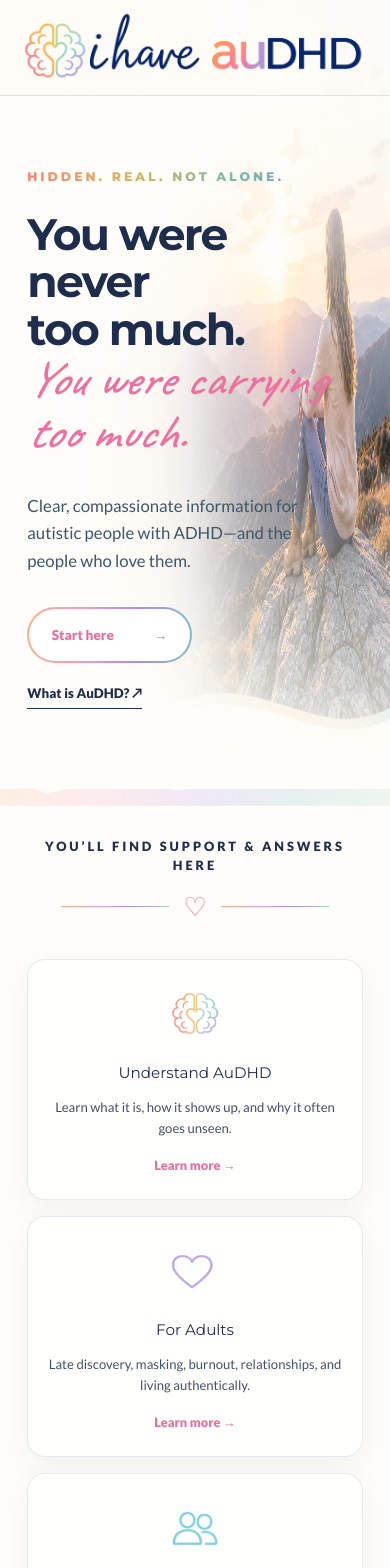
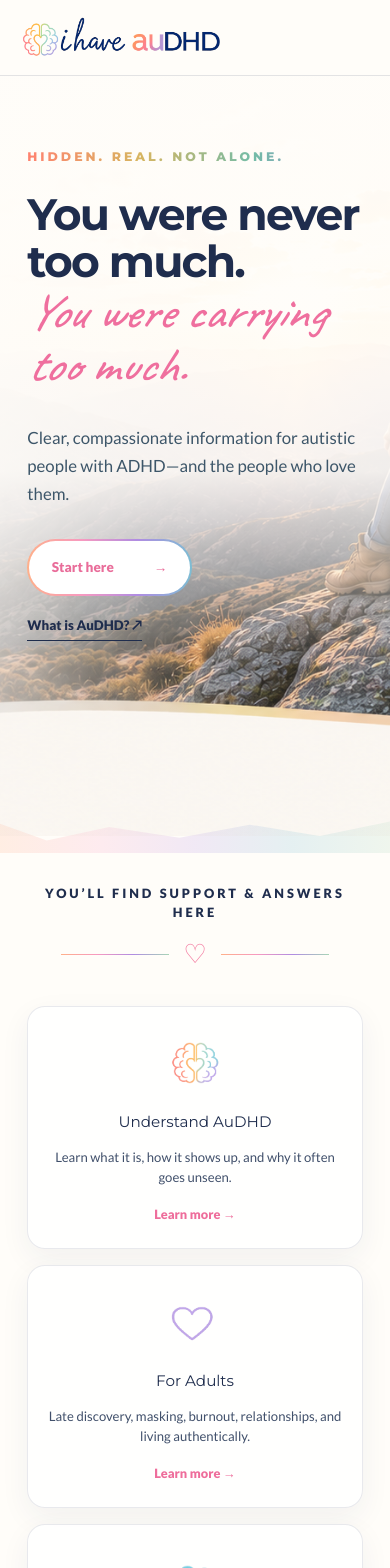
Before and after one commit to ihaveaudhd/ihaveaudhd, a Next.js app: page / in a window 390 px wide. Shown: the top 1568 px of the page. Built offline with nearby package versions, Linux system fonts and the light colour scheme.

Commit message:
Integrate branded photography and icons

```diff
--- a/src/app/globals.css
+++ b/src/app/globals.css
@@ -39,17 +39,8 @@ a { color: inherit; text-decoration: none; }
   z-index: 10;
 }
 .brand { display: flex; align-items: center; gap: .55rem; }
-.footer-logo { width: 88px; height: 88px; border-radius: 50%; }
-.brand-name { display: flex; align-items: baseline; gap: .35rem; white-space: nowrap; }
-.brand-name em { font-family: var(--font-script), cursive; font-size: 2rem; font-weight: 500; line-height: 1; }
-.brand-name strong { font-family: var(--font-heading), sans-serif; font-size: 1.65rem; font-weight: 600; letter-spacing: -.055em; }
-.brand-name strong i {
-  background: linear-gradient(90deg, var(--coral), var(--pink), var(--purple));
-  background-clip: text;
-  -webkit-background-clip: text;
-  color: transparent;
-  font-style: normal;
-}
+.header-logo { display: block; width: clamp(220px, 24vw, 340px); height: auto; }
+.footer-horizontal-logo { display: block; width: min(300px, 72vw); height: auto; }
 .site-header nav { display: flex; gap: clamp(1rem, 2.2vw, 2.3rem); font-size: .83rem; font-weight: 650; }
 .site-header nav a { padding: .4rem 0; border-bottom: 2px solid transparent; }
 .site-header nav a:hover { color: #e9679a; border-color: var(--pink); }
@@ -64,17 +55,19 @@ a { color: inherit; text-decoration: none; }
 }
 .hero {
   min-height: 640px;
-  display: grid;
-  grid-template-columns: 1.06fr .94fr;
-  align-items: stretch;
+  position: relative;
+  display: block;
   border-bottom: 0;
   overflow: hidden;
 }
+.hero-photo { object-fit: cover; object-position: center; z-index: 0; }
 .hero-copy {
+  width: min(54%, 780px);
+  min-height: 640px;
   padding: clamp(4rem, 7vw, 7rem) 3rem 5rem clamp(1.5rem, 7vw, 7.5rem);
   position: relative;
-  z-index: 2;
-  background: radial-gradient(circle at 100% 50%, rgba(255,255,255,.1), var(--paper) 68%);
+  z-index: 1;
+  background: linear-gradient(90deg, rgba(255,253,249,.98) 0%, rgba(255,253,249,.9) 70%, rgba(255,253,249,0) 100%);
 }
 .eyebrow { font-size: .7rem; letter-spacing: .16em; font-weight: 800; text-transform: uppercase; margin: 0 0 1.5rem; }
 .rainbow-text {
@@ -108,24 +101,6 @@ a { color: inherit; text-decoration: none; }
 }
 .button.light { background: var(--paper); color: var(--ink); }
 .text-link { font-size: .83rem; font-weight: 750; border-bottom: 1px solid currentColor; padding-bottom: .25rem; }
-.hero-art {
-  position: relative;
-  min-height: 600px;
-  overflow: hidden;
-  background:
-    linear-gradient(135deg, rgba(255,176,138,.42), rgba(247,154,192,.25) 38%, rgba(176,140,226,.2) 62%, rgba(125,189,211,.55));
-}
-.hero-glow { position: absolute; inset: 0; background: radial-gradient(circle at 20% 48%, rgba(255,255,255,.8), transparent 42%); }
-.orbit { position: absolute; border: 1px solid rgba(23,50,74,.22); border-radius: 50%; }
-.orbit-one { width: 620px; height: 620px; top: 30px; left: -30px; }
-.orbit-two { width: 420px; height: 420px; top: 130px; left: 70px; border-style: dashed; }
-.sun { position: absolute; display: grid; place-items: center; width: 190px; height: 190px; border-radius: 50%; background: rgba(255,226,154,.88); top: 235px; left: 185px; font-size: 4rem; box-shadow: 0 18px 60px rgba(255,178,95,.22); }
-.thought-card { position: absolute; background: rgba(255,253,249,.94); padding: 1.2rem 1.4rem; font-family: var(--font-script), cursive; font-size: 1.35rem; line-height: 1.25; box-shadow: 0 16px 40px rgba(23,50,74,.08); }
-.card-one { top: 118px; left: 18px; transform: rotate(-3deg); }
-.card-two { right: 24px; bottom: 100px; transform: rotate(3deg); }
-.spark { position: absolute; font-size: 2rem; }
-.spark-one { right: 18%; top: 12%; }
-.spark-two { left: 12%; bottom: 15%; font-size: 3.4rem; }
 .support-paths {
   position: relative;
   background: var(--paper);
@@ -173,13 +148,7 @@ a { color: inherit; text-decoration: none; }
   transition: transform .2s ease, box-shadow .2s ease;
 }
 .support-card:hover { transform: translateY(-5px); box-shadow: 0 16px 34px rgba(31,45,77,.1); }
-.support-symbol { font-family: var(--font-heading), sans-serif; font-size: 2.6rem; line-height: 1; margin-bottom: 1.2rem; }
-.support-card.coral .support-symbol { color: #ff876f; }
-.support-card.purple .support-symbol { color: var(--purple); }
-.support-card.blue .support-symbol { color: #61b5cd; }
-.support-card.green .support-symbol { color: #76bd91; }
-.support-card.yellow .support-symbol { color: #efb42e; }
-.support-card.pink .support-symbol { color: #a77adb; }
+.support-symbol { width: 88px; height: 64px; object-fit: contain; margin-bottom: 1rem; border-radius: 12px; }
 .support-card h2 { font-family: var(--font-heading), sans-serif; font-size: .95rem; margin: 0 0 .8rem; }
 .support-card p { margin: 0; font-size: .82rem; line-height: 1.55; color: #41506b; }
 .support-card .card-link { margin-top: auto; padding-top: 1.1rem; color: #ee6d9b; }
@@ -215,6 +184,7 @@ a { color: inherit; text-decoration: none; }
 .pathway-card.blue { background: #dceff5; }
 .card-number { font-size: .7rem; font-weight: 800; }
 .card-symbol { height: 150px; display: grid; place-items: center; font-family: var(--font-heading), sans-serif; font-size: 5rem; }
+.card-symbol-image { width: 140px; height: 130px; object-fit: contain; margin: .5rem auto 1rem; border-radius: 18px; }
 .pathway-card h3 { font-family: var(--font-heading), sans-serif; font-size: 1.35rem; margin: 0 0 .8rem; }
 .pathway-card p { line-height: 1.6; font-size: .92rem; max-width: 320px; }
 .card-link { margin-top: auto; font-weight: 750; font-size: .8rem; }
@@ -251,8 +221,9 @@ a { color: inherit; text-decoration: none; }
 
 @media (max-width: 900px) {
   .site-header nav { display: none; }
-  .hero { grid-template-columns: 1fr; }
-  .hero-art { min-height: 500px; }
+  .hero { min-height: 720px; }
+  .hero-photo { object-position: 68% center; }
+  .hero-copy { width: 70%; min-height: 720px; }
   .recognition-grid { grid-template-columns: 1fr; gap: 3rem; }
   .pathway-grid { grid-template-columns: 1fr; }
   .pathway-card { min-height: 340px; }
@@ -263,19 +234,13 @@ a { color: inherit; text-decoration: none; }
 @media (max-width: 600px) {
   .header-cta { display: none; }
   .site-header { min-height: 76px; padding-top: .4rem; padding-bottom: .4rem; }
-  .footer-logo { width: 72px; height: 72px; }
-  .brand-name em { font-size: 1.55rem; }
-  .brand-name strong { font-size: 1.3rem; }
+  .header-logo { width: 205px; }
   .hero-copy { padding-top: 4.5rem; }
   .hero h1 { font-size: 2.75rem; }
   .hero-actions { align-items: flex-start; flex-direction: column; gap: 1.3rem; }
-  .hero-art { min-height: 420px; }
-  .orbit-one { width: 440px; height: 440px; left: -55px; }
-  .orbit-two { width: 300px; height: 300px; left: 15px; }
-  .sun { width: 140px; height: 140px; left: 95px; top: 145px; }
-  .thought-card { font-size: .82rem; }
-  .card-one { top: 38px; }
-  .card-two { bottom: 35px; }
+  .hero { min-height: 760px; }
+  .hero-photo { object-position: 69% center; }
+  .hero-copy { width: 100%; min-height: 760px; padding-right: 1.5rem; background: linear-gradient(180deg, rgba(255,253,249,.98) 0%, rgba(255,253,249,.9) 52%, rgba(255,253,249,.12) 78%); }
   .recognition, .section-wrap { padding-top: 5rem; padding-bottom: 5rem; }
   .support-paths { padding-top: 3rem; }
   .support-grid { grid-template-columns: 1fr; }
```
